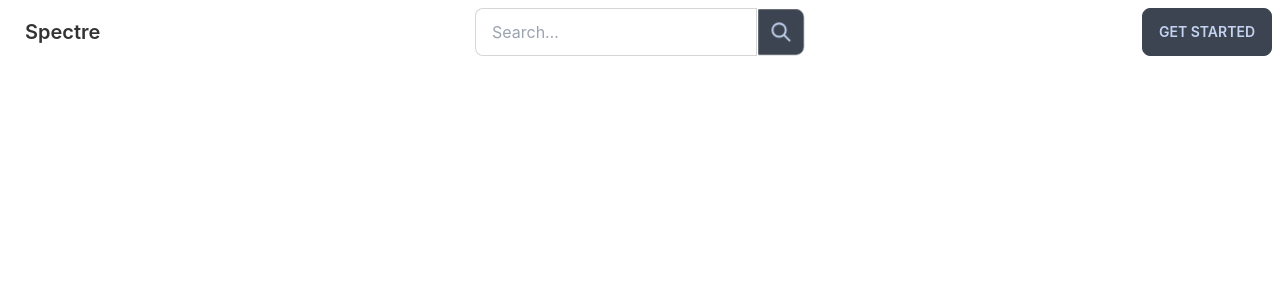
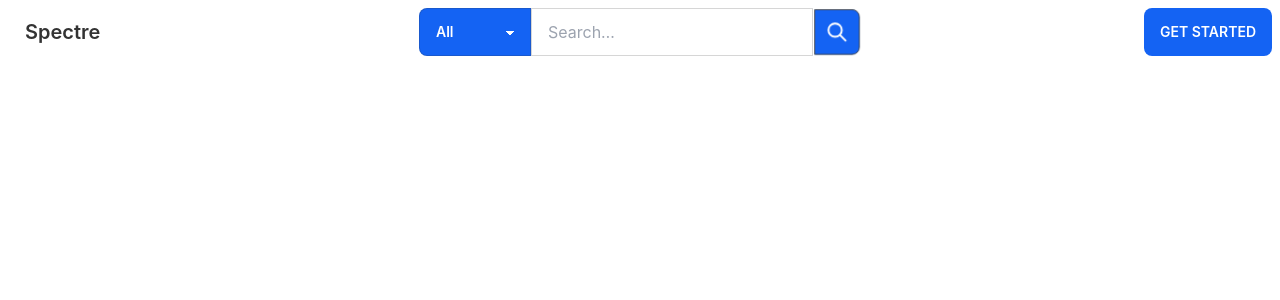
Before and after one commit to EmranEmon47/spectre-e-commerce, a React (Create React App) app: page / in a window 1280 px wide. Shown: the top 300 px of the page. Built offline with nearby package versions, Linux system fonts and the light colour scheme.

Commit message:
nav added

```diff
--- a/src/Pages/Shared/Nav.js
+++ b/src/Pages/Shared/Nav.js
@@ -9,7 +9,7 @@ export const Nav = () => {
             <label tabIndex={0} className="btn btn-ghost lg:hidden">
               <svg
                 xmlns="http://www.w3.org/2000/svg"
-                className="h-5 w-5"
+                className="w-5 h-5"
                 fill="none"
                 viewBox="0 0 24 24"
                 stroke="currentColor"
@@ -24,7 +24,7 @@ export const Nav = () => {
             </label>
             <ul
               tabIndex={0}
-              className="menu menu-compact dropdown-content mt-3 p-2 shadow bg-base-100 rounded-box w-52"
+              className="p-2 mt-3 shadow menu menu-compact dropdown-content bg-base-100 rounded-box w-52"
             >
               <li>
                 <a>Item 1</a>
@@ -56,20 +56,29 @@ export const Nav = () => {
               </li>
             </ul>
           </div>
-          <a className="btn btn-ghost normal-case text-xl">Spectre</a>
+          <a className="text-xl normal-case btn btn-ghost">Spectre</a>
         </div>
-        <div className="navbar-center hidden lg:flex">
+        <div className="hidden navbar-center lg:flex">
           <div className="form-control">
             <div className="input-group">
+              <select className="text-white select bg-primary select-bordered">
+                <option className="text-white bg-white"  disabled selected>
+                  All
+                </option>
+                <option className="text-black bg-white border-none">T-shirts</option>
+                <option className="text-black bg-white border-none">Mugs</option>
+                <option className="text-black bg-white border-none">Mugs</option>
+                <option className="text-black bg-white border-none">Mugs</option>
+              </select>
               <input
                 type="text"
                 placeholder="Search…"
                 className="input input-bordered"
               />
-              <button className="btn btn-square">
+              <button className="btn bg-primary btn-square">
                 <svg
                   xmlns="http://www.w3.org/2000/svg"
-                  className="h-6 w-6"
+                  className="w-6 h-6 text-white "
                   fill="none"
                   viewBox="0 0 24 24"
                   stroke="currentColor"
@@ -86,7 +95,7 @@ export const Nav = () => {
           </div>
         </div>
         <div className="navbar-end">
-          <a className="btn">Get started</a>
+          <a className="text-white border-none btn bg-primary">Get started</a>
         </div>
       </div>
     </div>
--- a/tailwind.config.js
+++ b/tailwind.config.js
@@ -9,7 +9,7 @@ module.exports = {
     themes: [
       {
         mytheme: {
-          primary: "#a991f7",
+          primary: "#1463f3",
           secondary: "#f6d860",
           accent: "#37cdbe",
           neutral: "#3d4451",
```
